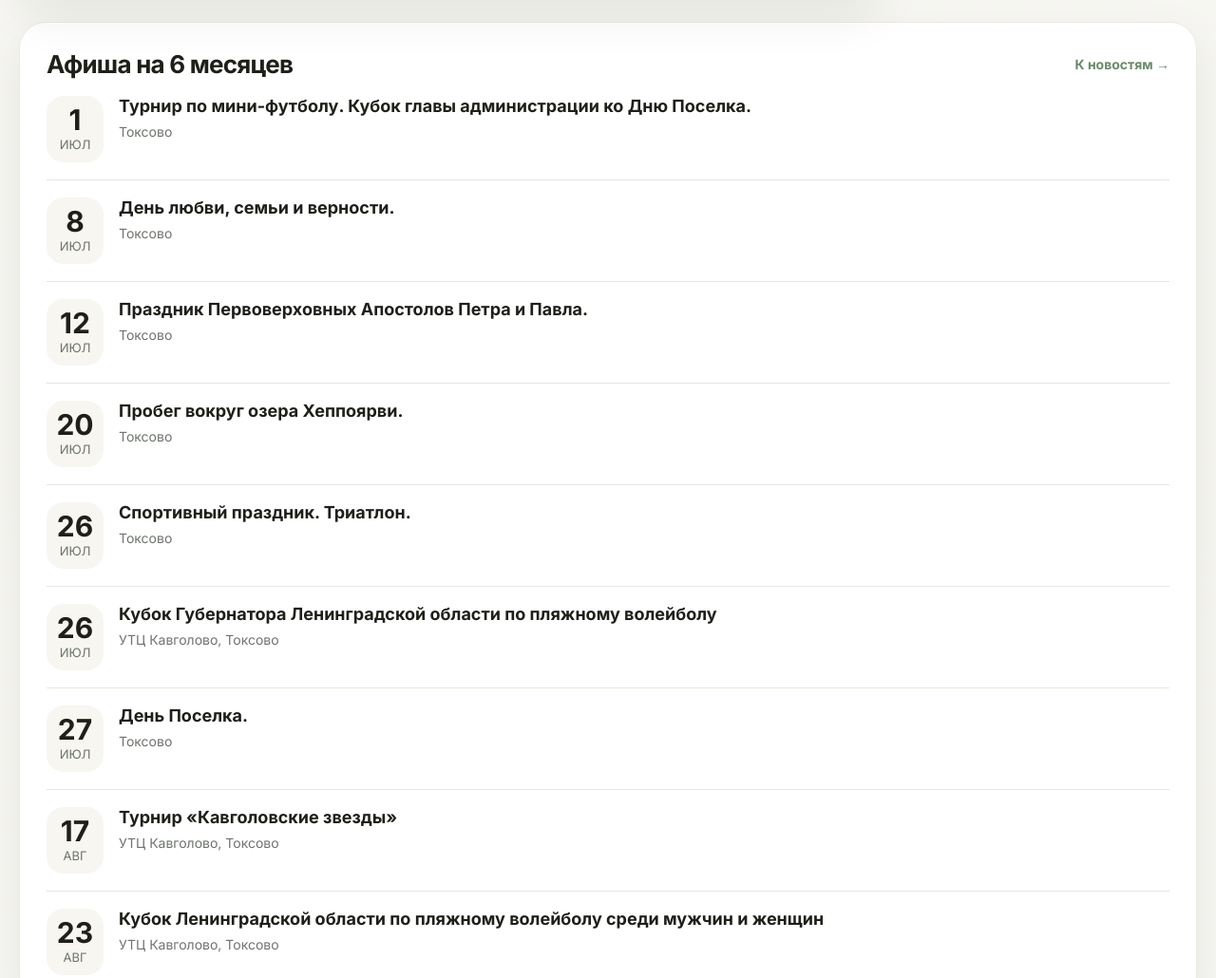
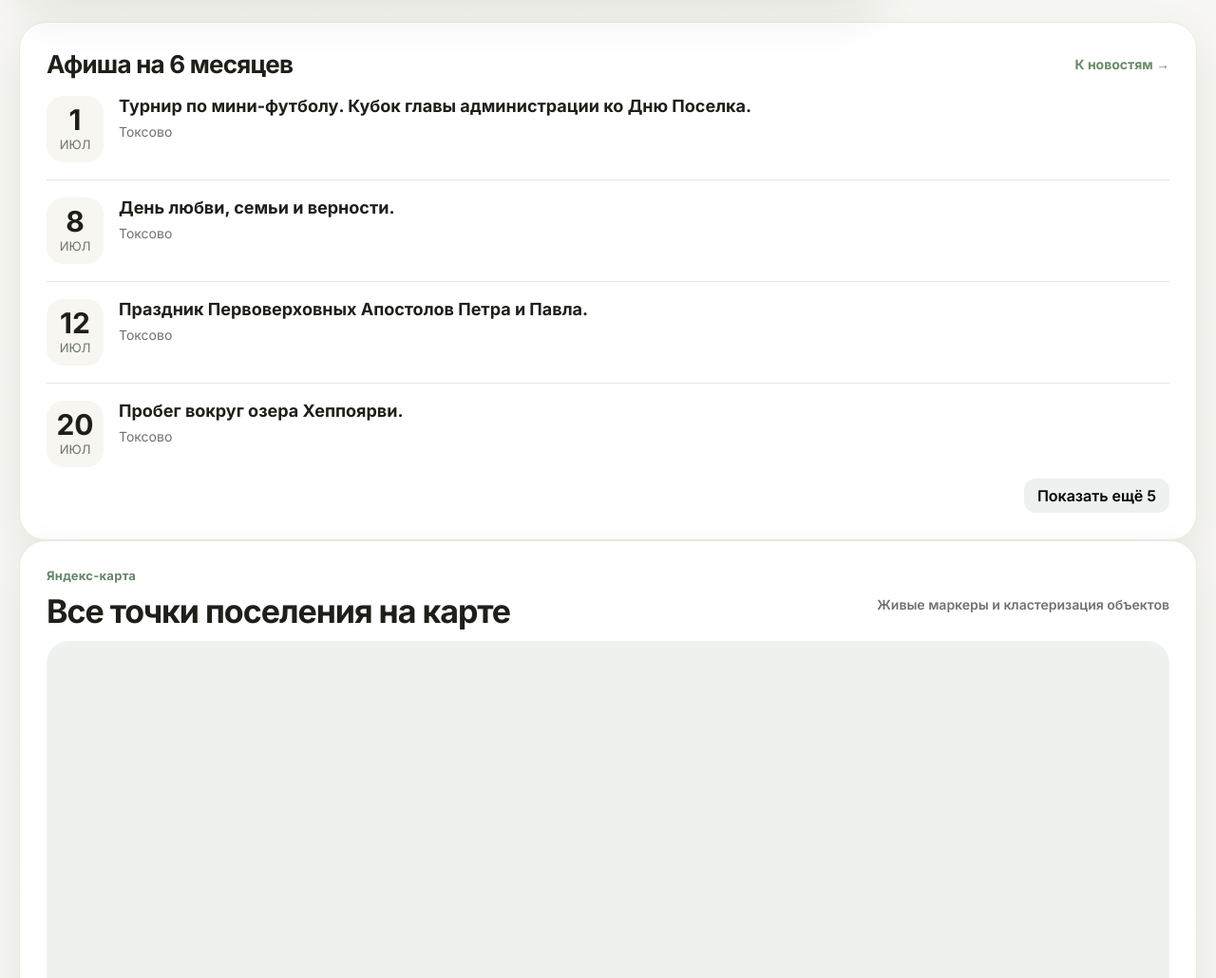
Before and after one commit to mambik/toksovo, a plain HTML site: page index.html in a window 1280 px wide. Shown: the part 2300-3330 px from the top of the page at 95% size. Drawn offline with Linux system fonts and the light colour scheme.

Commit message:
Collapse extra events in agenda

```diff
--- a/main.js
+++ b/main.js
@@ -51,6 +51,7 @@ const EVENTS_DEFAULT = GENERATED_EVENTS ?? window?.CATALOG_DEFAULTS?.events ?? [
   { day: '1', month: 'июн', title: 'Турнир по футболу', meta: 'Стадион Токсово, 10:00' },
   { day: '12', month: 'июн', title: 'День России', meta: 'Площадь, 14:00' },
 ];
+const EVENTS_VISIBLE_LIMIT = 4;
 
 const NEWS_DEFAULT = window?.CATALOG_DEFAULTS?.news ?? [
   { title: 'Летний маршрут к лютеранской церкви снова популярен у туристов', meta: 'Новый маршрут выходного дня по историческим местам Токсово.' },
@@ -206,12 +207,34 @@ function renderEvents() {
   const root = document.getElementById('eventsFeed');
   if (!root) return;
 
-  root.innerHTML = eventsState.map((event) => `
-    <div class="event-item">
-      <div class="event-date"><strong>${event.day}</strong><span>${event.month}</span></div>
-      <div><b>${event.title}</b><small>${event.meta}</small></div>
+  const visible = eventsState.slice(0, EVENTS_VISIBLE_LIMIT);
+  const hidden = eventsState.slice(EVENTS_VISIBLE_LIMIT);
+
+  root.innerHTML = `
+    <div class="event-list event-list--visible">
+      ${visible.map((event) => `
+        <a class="event-item" href="${event.url || '#'}" aria-label="${event.title}">
+          <div class="event-date"><strong>${event.day}</strong><span>${event.month}</span></div>
+          <div><b>${event.title}</b><small>${event.meta}</small></div>
+        </a>
+      `).join('')}
     </div>
-  `).join('');
+    ${hidden.length ? `
+      <div class="event-list event-list--hidden" data-hidden-events>
+        ${hidden.map((event) => `
+          <a class="event-item" href="${event.url || '#'}" aria-label="${event.title}">
+            <div class="event-date"><strong>${event.day}</strong><span>${event.month}</span></div>
+            <div><b>${event.title}</b><small>${event.meta}</small></div>
+          </a>
+        `).join('')}
+      </div>
+      <div class="list-actions events-actions">
+        <button class="events-toggle" type="button" data-events-toggle data-count="${hidden.length}">
+          Показать ещё ${hidden.length}
+        </button>
+      </div>
+    ` : ''}
+  `;
 }
 
 function renderNews() {
@@ -234,6 +257,17 @@ function attachExpandListeners() {
       if (!hiddenList) return;
       const expanded = hiddenList.classList.toggle('is-expanded');
       button.textContent = expanded ? 'Свернуть' : `Показать ещё ${hiddenList.children.length}`;
+    });
+  });
+}
+
+function attachEventExpandListeners() {
+  document.querySelectorAll('[data-events-toggle]').forEach((button) => {
+    button.addEventListener('click', () => {
+      const hiddenList = document.querySelector('[data-hidden-events]');
+      if (!hiddenList) return;
+      const expanded = hiddenList.classList.toggle('is-expanded');
+      button.textContent = expanded ? 'Свернуть' : `Показать ещё ${button.dataset.count || hiddenList.children.length}`;
     });
   });
 }
@@ -312,6 +346,7 @@ function renderAll() {
   renderPlaces();
   renderCategoryColumns();
   attachExpandListeners();
+  attachEventExpandListeners();
 }
 
 function setupNav() {
--- a/style.css
+++ b/style.css
@@ -148,13 +148,25 @@ button,input,textarea{font:inherit}
 .events-panel .panel-head,.mini-panel .panel-head,.places-panel .panel-head,.map-panel .panel-head{display:flex;align-items:center;justify-content:space-between;gap:16px}
 .panel-head h3{margin:0;font-size:26px;letter-spacing:-.03em}
 .panel-head a{color:#688b69;font-weight:700;font-size:14px}
-.event-item{display:flex;gap:16px;padding:18px 0;border-bottom:1px solid var(--line)}
+.event-list{display:flex;flex-direction:column}
+.event-list--hidden{display:none}
+.event-list--hidden.is-expanded{display:flex}
+.event-item{
+  display:flex;
+  gap:16px;
+  padding:18px 0;
+  border-bottom:1px solid var(--line);
+  color:inherit;
+}
+.event-item:hover b{text-decoration:underline}
 .event-item:last-child{border-bottom:none;padding-bottom:0}
 .event-date{width:60px;min-width:60px;border-radius:18px;background:#f7f6f0;padding:10px 0;text-align:center}
 .event-date strong{display:block;font-size:30px;line-height:1}
 .event-date span{font-size:13px;text-transform:uppercase;color:var(--muted)}
 .event-item b{display:block;font-size:18px;margin-bottom:6px}
 .event-item small{color:var(--muted);font-size:14px}
+.events-actions{margin-top:14px}
+.events-toggle{border:none;background:rgba(37,74,55,0.08);border-radius:12px;padding:8px 14px;font-weight:600;cursor:pointer}
 
 .places-layout{display:grid;grid-template-columns:1.6fr .55fr;gap:24px;margin-top:24px;align-items:start}
 .events-section{margin:24px auto 0}
```
